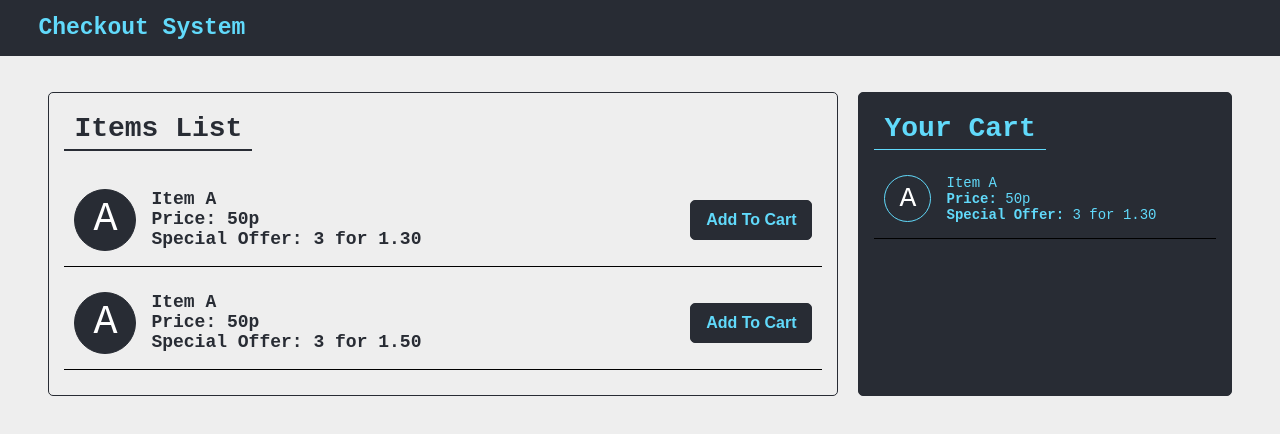
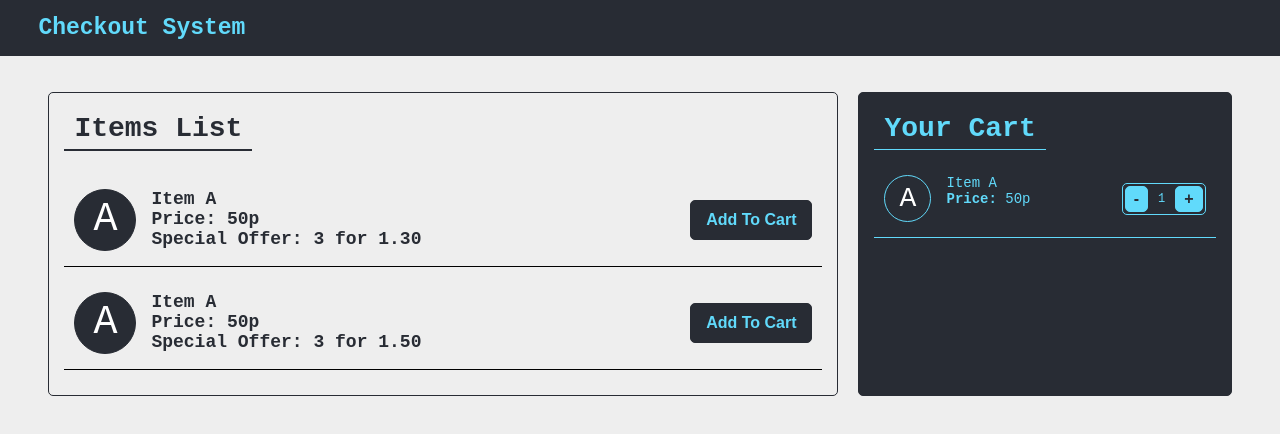
Before and after one commit to chinaza-Sommie/checkout_system, a React (Create React App) app: page / in a window 1280 px wide. Shown: the top 434 px of the page. Built offline with nearby package versions, Linux system fonts and the light colour scheme.

Commit message:
items and cart

```diff
--- a/src/App.css
+++ b/src/App.css
@@ -87,7 +87,6 @@ body{
 
 .eachitem button:hover{
   cursor: pointer;
-  box-shadow: 5px 5px 5px #ddd;
   background-color: inherit;
   color:#282c34;
 }
@@ -108,6 +107,7 @@ body{
 .cartdisplay .eachitem{
   color: #61dafb;
   font-weight: normal;
+  border-bottom: 1px solid #61dafb;
 }
 
 .cartdisplay .eachitem #itemDisplayImage{
@@ -123,7 +123,31 @@ body{
   font-weight: normal;
 }
 
+.cartdisplay .cart-actions{
+  display: flex;
+  align-items: center;
+  justify-content: center;
+  border: 1px solid #61dafb;
+  border-radius: 5px;
+  padding: 2px;
+  font-size: 12px;
+}
 
+.cartdisplay .cart-actions button{
+  padding: 3px 8px;
+  background-color: #61dafb;
+  color: #282c34;
+  border: 1px solid #61dafb;
+}
+
+.cartdisplay .cart-actions button:hover{
+  background-color: inherit;
+  color: #61dafb;
+}
+
+.cartdisplay .cart-actions div{
+  padding: 5px 10px;
+}
 
 
 
--- a/src/components/checkout.js
+++ b/src/components/checkout.js
@@ -50,14 +50,16 @@ function ItemsList() {
                 <div className="item-Description">
                     <div>Item A</div>
                     <div><b>Price:</b> 50p </div>
-                    <div><b>Special Offer:</b> 3 for 1.30 </div>
+                    {/* <div><b>Special Offer:</b> 3 for 1.30 </div> */}
                 </div>
             </div>
 
 
 
-            <div className="additem">
-
+            <div className="cart-actions">
+                <button>-</button>
+                <div>1</div>
+                <button>+</button>
 
             </div>
         </div>
```
